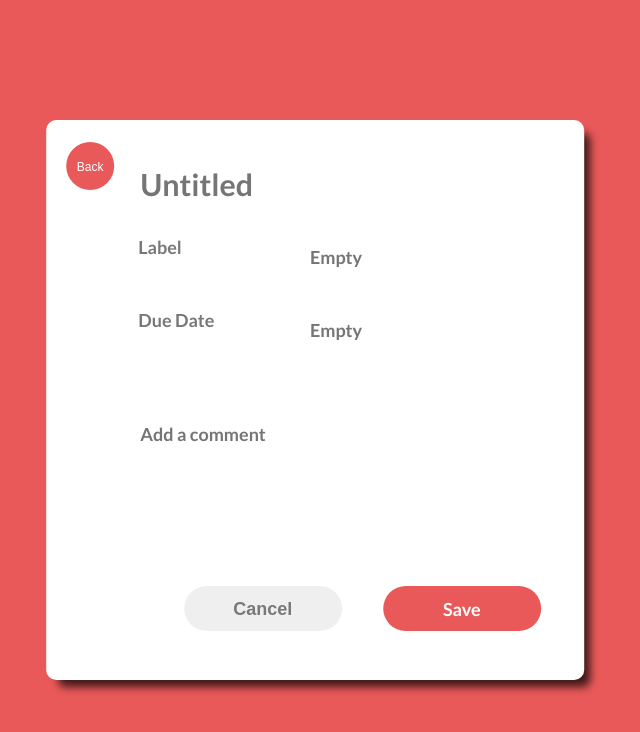
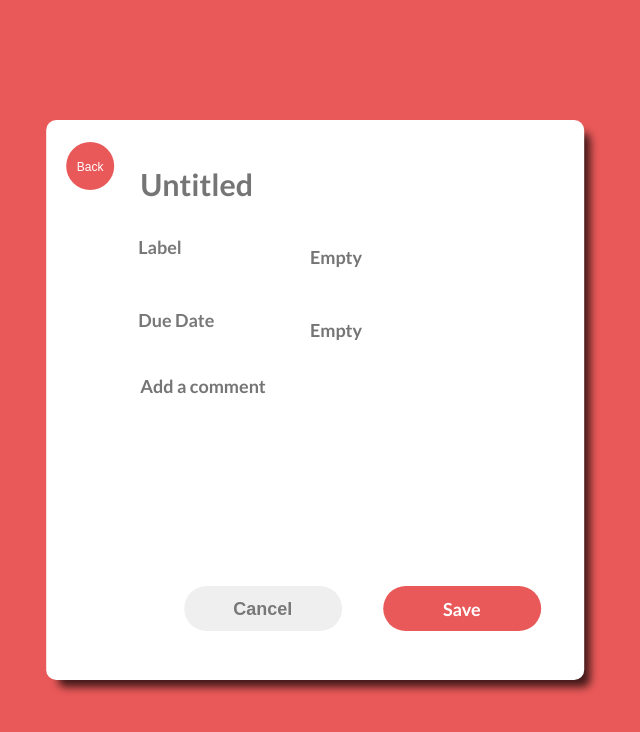
Before and after one commit to luis-unlam/Trabajo-React-GM2-, a React (Create React App) app: page /createPage in a window 768 px wide. Shown: the top 732 px of the page, without its empty margins (69-709 px from the left). Built offline with nearby package versions, Linux system fonts and the light colour scheme.

Commit message:
feat: responsive tablet

```diff
--- a/src/components/CreatePage/TaskContent.css
+++ b/src/components/CreatePage/TaskContent.css
@@ -172,3 +172,9 @@
       margin-right: 220px;
     }
   }
+
+@media (min-width: 768px) and (max-width: 991px) {
+  .date{
+    margin-bottom: -3em;
+  }
+}
```
